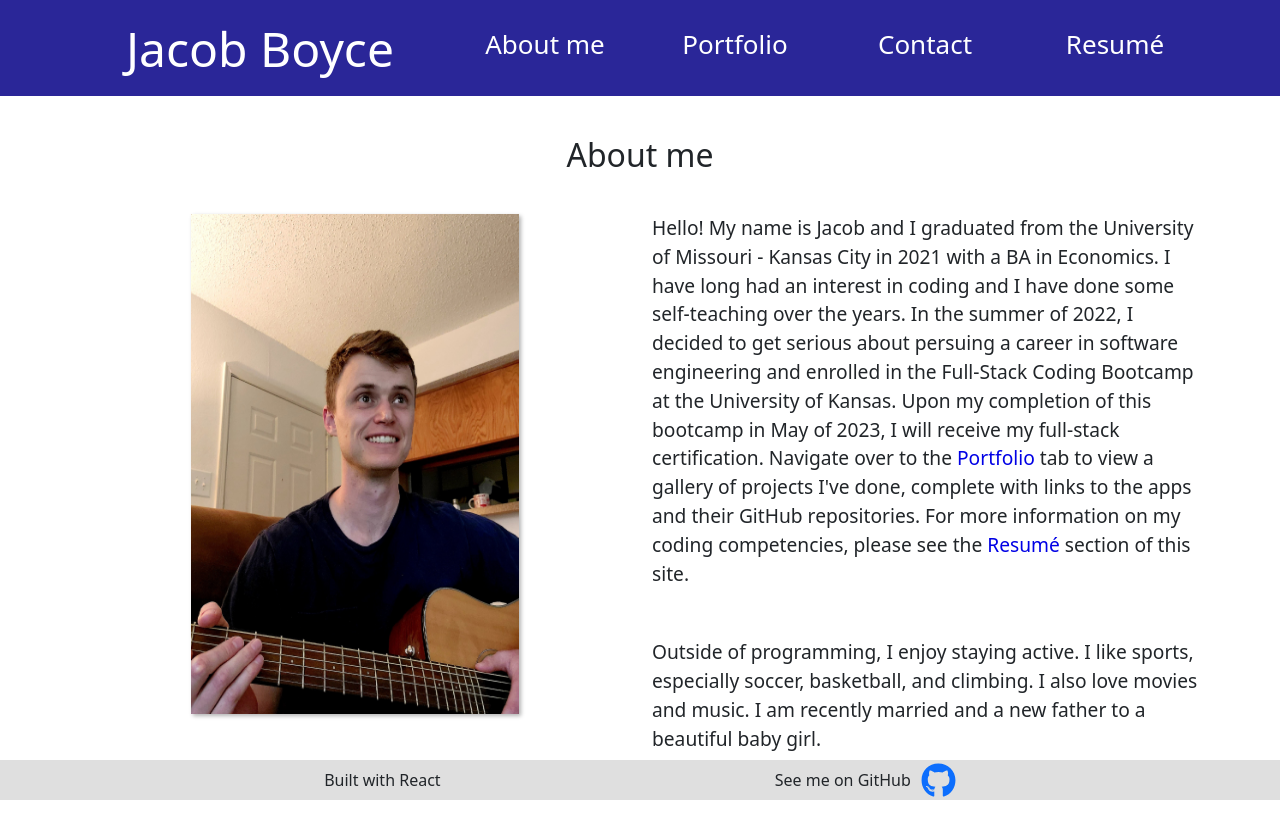
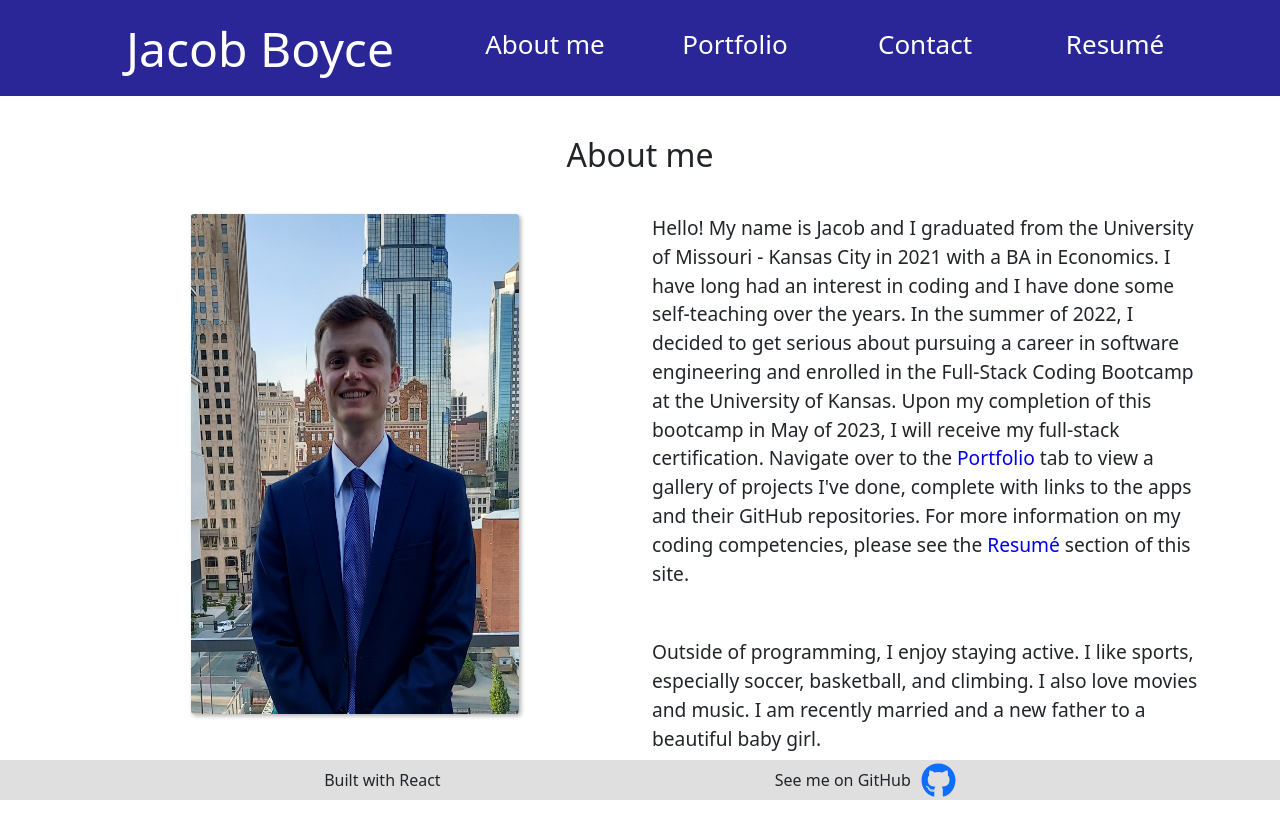
Before and after one commit to jboyce313/project-portfolio, a React (Create React App) app: page / in a window 1280 px wide. Built offline with nearby package versions, Linux system fonts and the light colour scheme.

Commit message:
edited pic

```diff
--- a/src/components/AboutMe.js
+++ b/src/components/AboutMe.js
@@ -22,7 +22,7 @@
                   Missouri - Kansas City in 2021 with a BA in Economics. I have
                   long had an interest in coding and I have done some
                   self-teaching over the years. In the summer of 2022, I decided
-                  to get serious about persuing a career in software engineering
+                  to get serious about pursuing a career in software engineering
                   and enrolled in the Full-Stack Coding Bootcamp at the
                   University of Kansas. Upon my completion of this bootcamp in
                   May of 2023, I will receive my full-stack certification.
--- a/src/styles/AboutMe.css
+++ b/src/styles/AboutMe.css
@@ -5,6 +5,7 @@
   margin-bottom: 40px;
   padding: 0;
   box-shadow: 2px 2px 4px rgba(0, 0, 0, 0.3);
+  border-radius: 3px;
 }
 
 .aboutMe {
```
Also changed, not shown: src/images/me.jpg.
